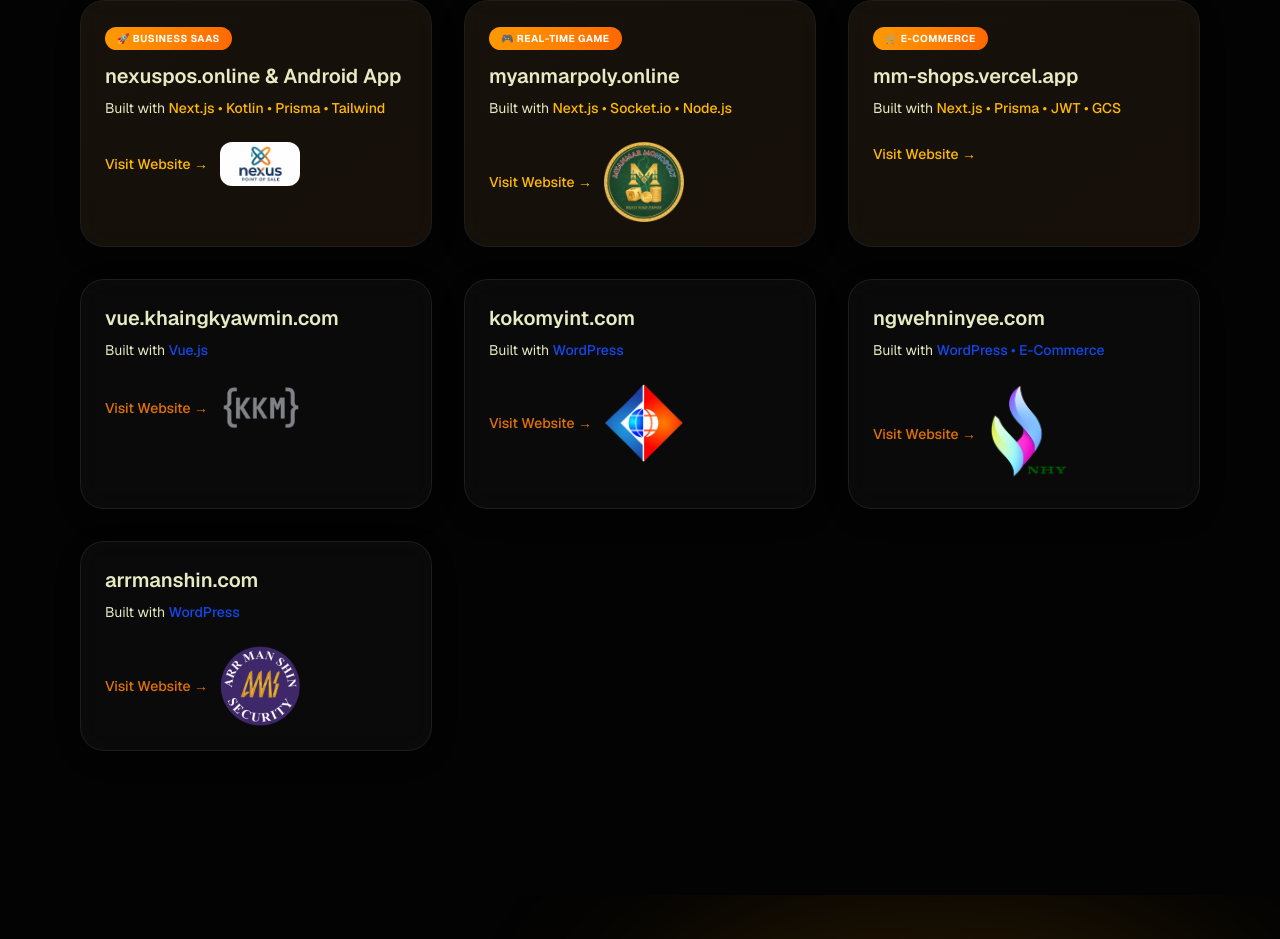
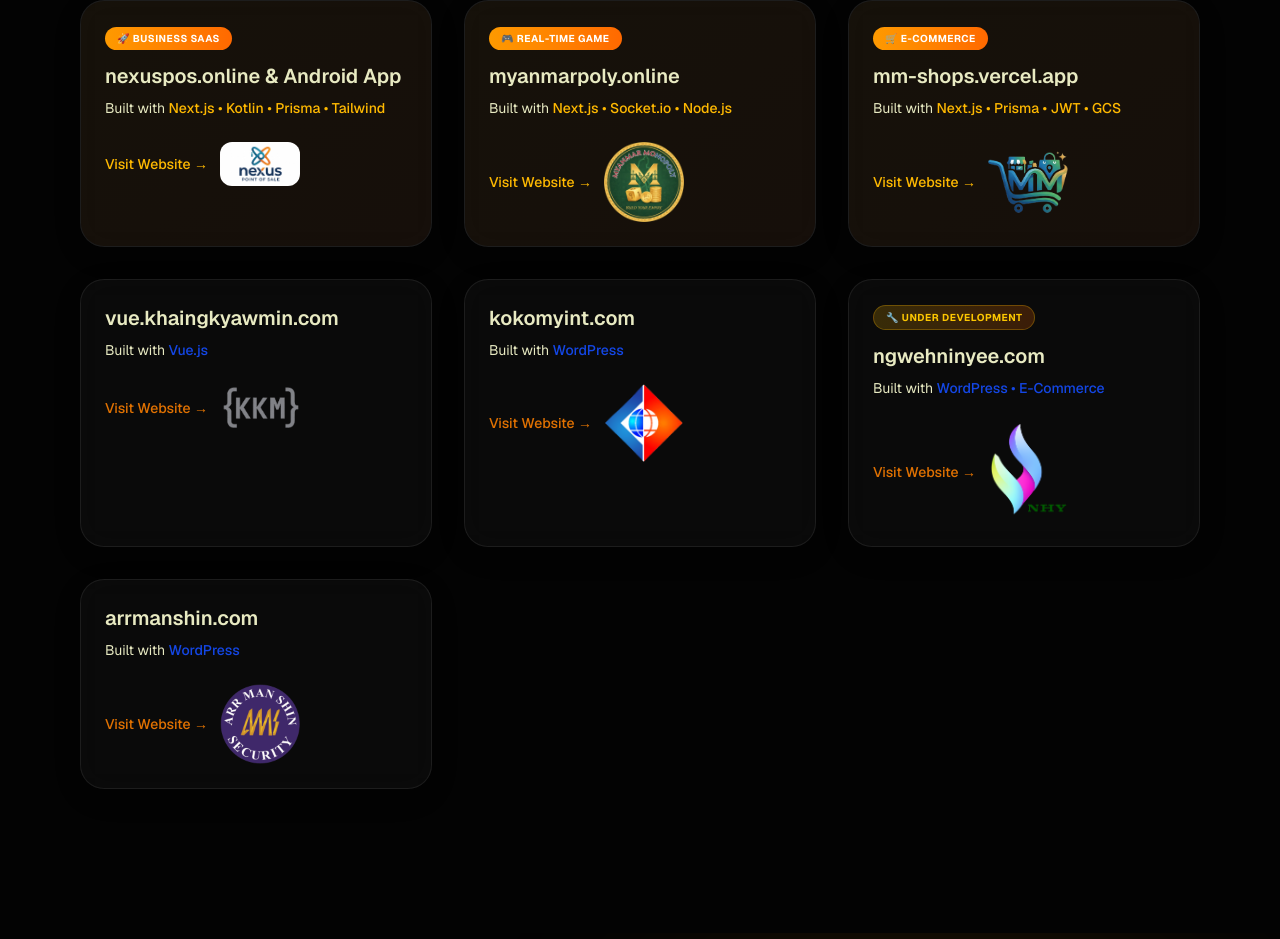
Before and after one commit to kkm1991/New-Portfolio-withNextJs, a Next.js app: page / in a window 1280 px wide. Shown: the part 7271-8210 px from the top of the page. Built offline with nearby package versions, Linux system fonts and the light colour scheme.

Commit message:
some update

```diff
--- a/components/finalcomponents/projectCarousel.tsx
+++ b/components/finalcomponents/projectCarousel.tsx
@@ -2,6 +2,7 @@
 
 import { motion, useMotionValue, useSpring } from "framer-motion";
 import { useEffect, useRef, useState } from "react";
+import Image from "next/image";
 import clsx from "clsx";
 
 const projects = [
@@ -26,6 +27,7 @@
     gradient: "from-violet-900/60 via-fuchsia-900/40 to-purple-900/30",
     accentColor: "bg-violet-500",
     dotColor: "bg-violet-400",
+    image: "/logos/mmshopping.png",
     desc: "A multi-vendor e-commerce platform with buyer shopping flows, seller dashboards, and admin management. Features custom JWT auth with email OTP verification, RBAC, cart & checkout, order tracking timeline, Google Cloud Storage uploads, and Next.js 16 use cache.",
     tools: "Next.js 16 • React 19 • Prisma 6 • PostgreSQL (Neon) • JWT (jose) • Google Cloud Storage • Zod",
     highlights: ["Custom JWT auth with email OTP", "3-role RBAC (Admin/Seller/Buyer)", "Order tracking timeline", "Tag-based caching with use cache"],
@@ -212,6 +214,20 @@
                   </span>
                 </div>
 
+                {/* Project Logo */}
+                {/* {"image" in project && project.image && (
+                  <div className="mb-3 flex justify-center">
+                    <Image
+                      src={project.image}
+                      alt={project.title}
+                      width={64}
+                      height={64}
+                      className="rounded-xl object-contain"
+                      style={{ filter: "drop-shadow(0 0 12px rgba(139,92,246,0.4))" }}
+                    />
+                  </div>
+                )} */}
+
                 {/* Title */}
                 <motion.h3
                   animate={{ opacity: isActive ? 1 : 0.5 }}
--- a/components/finalcomponents/websittecar.tsx
+++ b/components/finalcomponents/websittecar.tsx
@@ -41,12 +41,16 @@
         )}
       />
 
-      {/* Featured badge */}
-      {featured && (
+      {/* Badge */}
+      {featured ? (
         <span className="relative mb-3 inline-flex items-center gap-1.5 rounded-full bg-gradient-to-r from-amber-500 to-orange-500 px-3 py-1 text-[10px] font-bold text-white uppercase tracking-wider">
           {badge}
         </span>
-      )}
+      ) : badge !== "Featured" ? (
+        <span className="relative mb-3 inline-flex items-center gap-1.5 rounded-full bg-gradient-to-r from-yellow-500/20 to-orange-500/20 border border-yellow-500/30 px-3 py-1 text-[10px] font-bold text-yellow-400 uppercase tracking-wider">
+          {badge}
+        </span>
+      ) : null}
 
       <h3
         className={clsx(
--- a/components/sections/Websites.tsx
+++ b/components/sections/Websites.tsx
@@ -53,6 +53,7 @@
             name="mm-shops.vercel.app"
             tech="Next.js • Prisma • JWT • GCS"
             url="https://mm-shops.vercel.app/"
+            icon="/logos/mmshopping.png"
             featured={true}
             badge="🛒 E-Commerce"
           />
@@ -76,6 +77,7 @@
             tech="WordPress • E-Commerce"
             url="https://ngwehninyee.com/"
             icon="/images/nhy.png"
+            badge="🔧 Under Development"
           />
 
           <WebsiteCard
```
Also changed, not shown: public/logos/mmshopping.png (added), 1 other file (tests, documents, lock files or other folders).
